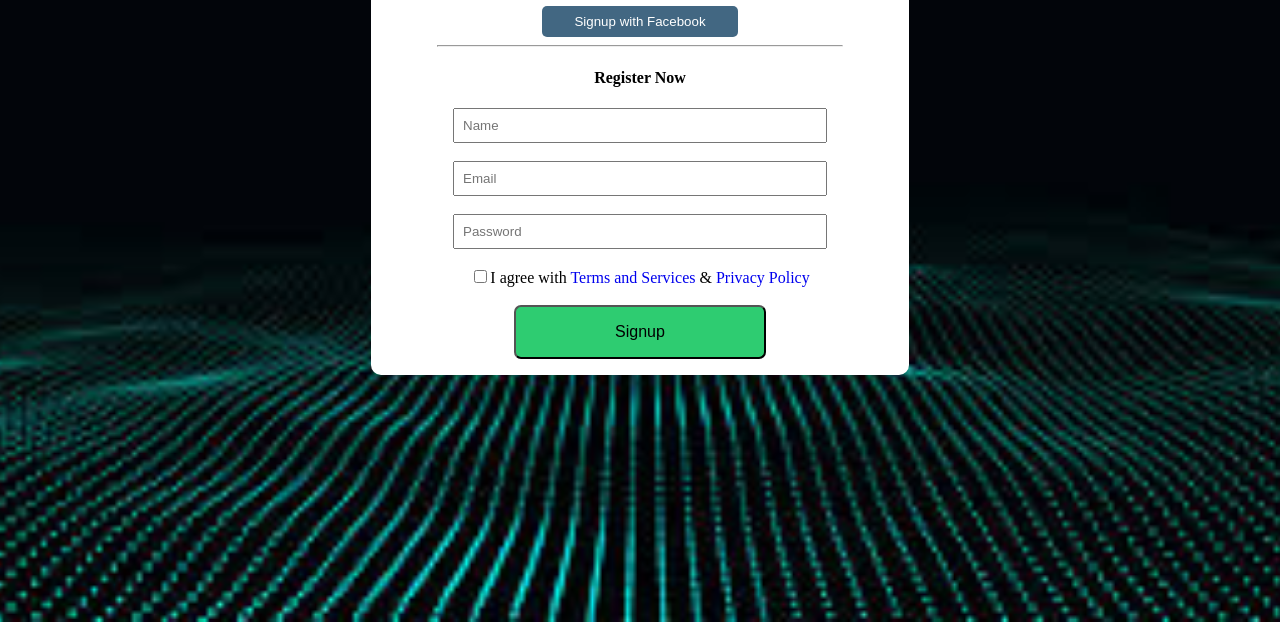
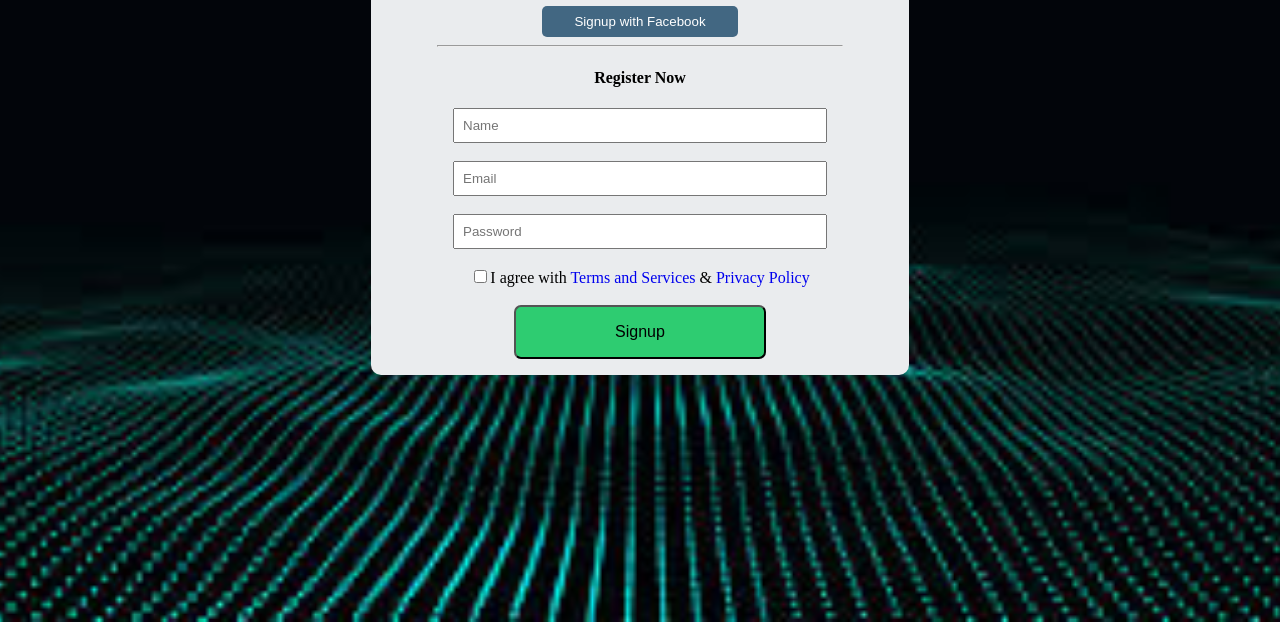
Before and after one commit to UshasriMavuri1999/GS_Web_Dev_Mentorship, a plain HTML site: page index.html in a window 1280 px wide. Shown: the part 178-800 px from the top of the page. Drawn offline with Linux system fonts and the light colour scheme.

Commit message:
added index file

```diff
--- a/index.html
+++ b/index.html
@@ -14,7 +14,7 @@
         margin:auto;
         overflow:hidden;
         padding:1rem;
-        background-color:#fff;
+        background-color:#EAECEE ;;
         border-radius:10px;
         text-align:center;
         margin-top:7%;
@@ -35,6 +35,7 @@
       .main input{
         padding:0.5rem;
         width:70%;
+
       }
       .main input[type=checkbox]{
         width:auto;
```
